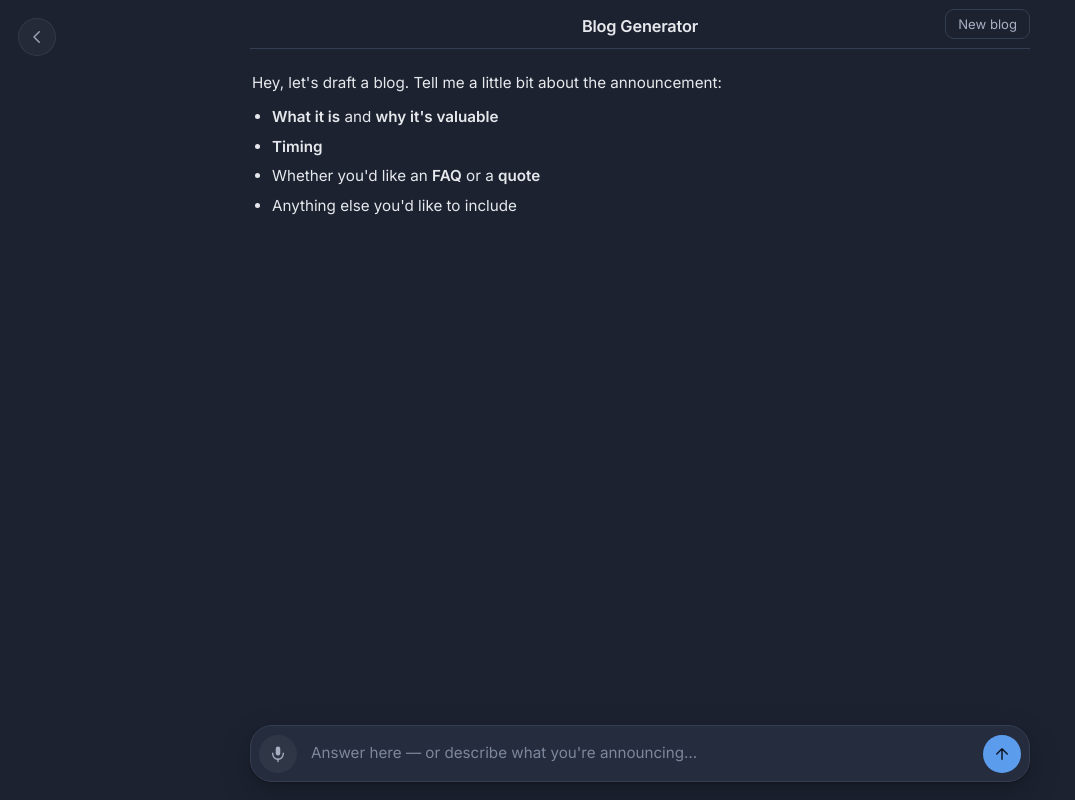
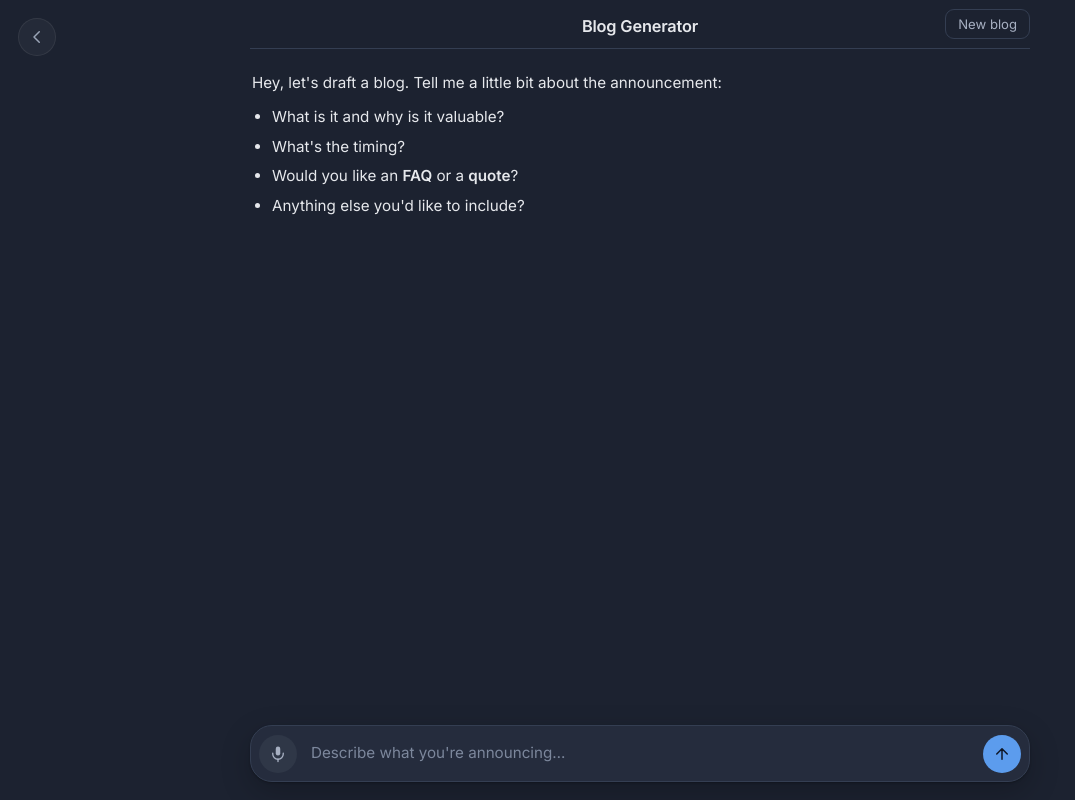
Before and after one commit to jchowlabs/jchowlabs-dev.github.io, a plain HTML site: page blog/index.html in a window 1280 px wide. Shown: the whole page, without its empty margins (0-1075 px from the left). Drawn offline with Linux system fonts and the light colour scheme.

Commit message:
Update index.html

```diff
--- a/blog/index.html
+++ b/blog/index.html
@@ -36,10 +36,10 @@
         <div class="content">
           <p>Hey, let's draft a blog. Tell me a little bit about the announcement:</p>
           <ul>
-            <li><strong>What it is</strong> and <strong>why it's valuable</strong></li>
-            <li><strong>Timing</strong></li>
-            <li>Whether you'd like an <strong>FAQ</strong> or a <strong>quote</strong></li>
-            <li>Anything else you'd like to include</li>
+            <li>What is it and why is it valuable?</li>
+            <li>What's the timing?</li>
+            <li>Would you like an <strong>FAQ</strong> or a <strong>quote</strong>?</li>
+            <li>Anything else you'd like to include?</li>
           </ul>
         </div>
       </div>
@@ -51,7 +51,7 @@
       <button id="micBtn" class="mic-btn" type="button" aria-label="Dictate (coming soon)" title="Voice input — coming soon">
         <svg viewBox="0 0 24 24" fill="none" aria-hidden="true"><rect x="9" y="2" width="6" height="12" rx="3" fill="currentColor"/><path d="M5 11v1a7 7 0 0 0 14 0v-1" stroke="currentColor" stroke-width="1.8" stroke-linecap="round"/><line x1="12" y1="19" x2="12" y2="22" stroke="currentColor" stroke-width="1.8" stroke-linecap="round"/></svg>
       </button>
-      <textarea id="input" class="input" rows="1" placeholder="Answer here — or describe what you're announcing…"></textarea>
+      <textarea id="input" class="input" rows="1" placeholder="Describe what you're announcing…"></textarea>
       <button id="sendBtn" class="send-btn" type="submit" aria-label="Send">
         <svg viewBox="0 0 24 24" fill="none" aria-hidden="true"><path d="M12 19V5M5 12l7-7 7 7" stroke="currentColor" stroke-width="2" stroke-linecap="round" stroke-linejoin="round"/></svg>
       </button>
```
